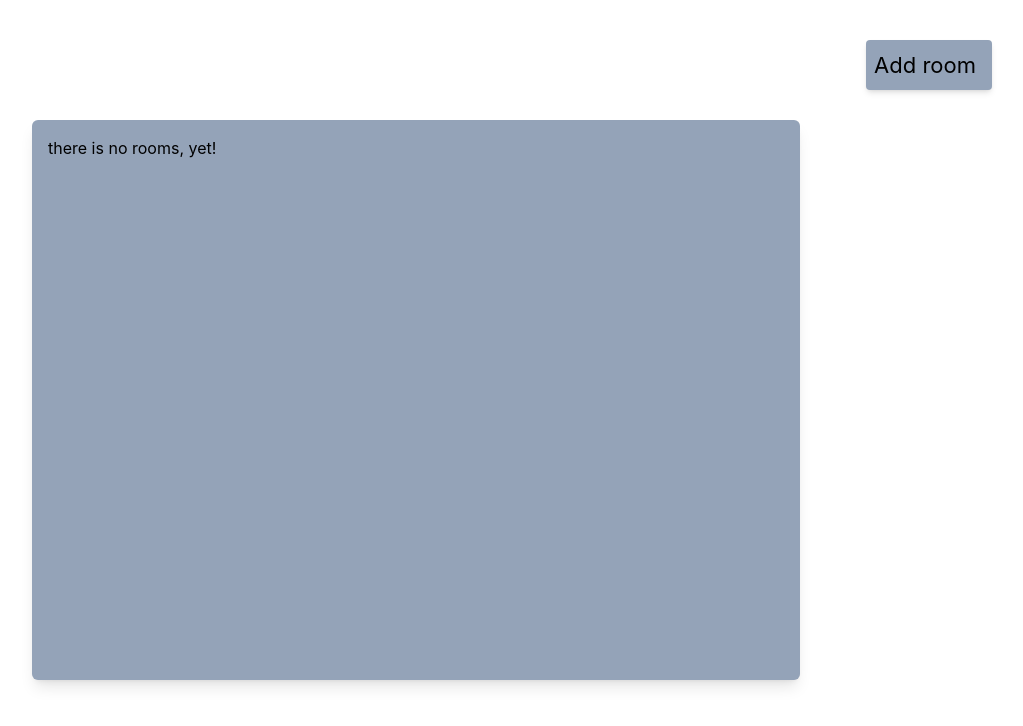
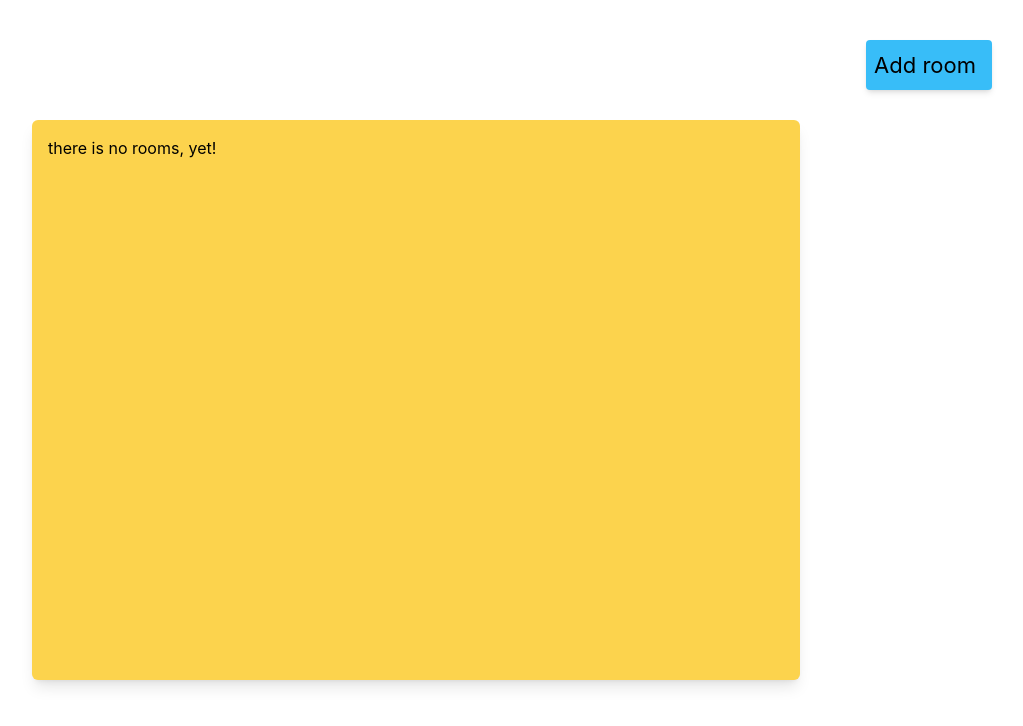
Before and after one commit to bimus-github/online-game, a React (Create React App) app: page / in a window 1280 px wide. Shown: the top 726 px of the page, without its empty margins (224-1247 px from the left). Built offline with nearby package versions, Linux system fonts and the light colour scheme.

Commit message:
adding custom colors to tailwind css

```diff
--- a/src/index.css
+++ b/src/index.css
@@ -10,6 +10,7 @@ body {
     sans-serif;
   -webkit-font-smoothing: antialiased;
   -moz-osx-font-smoothing: grayscale;
+  background-color: "#fffbeb";
 }
 
 * {
--- a/src/pages/GameBoard.tsx
+++ b/src/pages/GameBoard.tsx
@@ -259,7 +259,7 @@ function GameBoard() {
       <div className={styles.messageDiv}>
         <button
           onClick={handelRestart}
-          className="bg-slate-200 hover:bg-slate-100 p-2"
+          className="bg-bg-btn hover:bg-bg-btn-l p-2"
         >
           Restart
         </button>
@@ -286,11 +286,11 @@ const styles = {
     "@tailwind w-screen relative h-screen flex flex-row sm:flex-col gap-10 justify-around items-center",
 
   boardDiv:
-    "w-[500px] h-[500px]  bg-slate-300 sm:absolute sm:bottom-[10%] sm: shadow-lg shadow-gray-300 grid grid-cols-3 items-center  justify-center gap-4 p-4 rounded-l  lg:w-[400px] lg:h-[400px] md:w-[300px] md:h-[300px]",
+    "w-[500px] h-[500px]  bg-bg-d sm:absolute sm:bottom-[10%] sm: shadow-lg shadow-gray-300 grid grid-cols-3 items-center  justify-center gap-4 p-4 rounded-lg  lg:w-[400px] lg:h-[400px] md:w-[300px] md:h-[300px]",
 
   messageDiv:
-    "w-[300px] lg:w-[250px] md:w-[200px] sm:absolute sm:top-2 sm:right-2 bg-slate-300 shadow-lg shadow-gray-300  rounded-lg flex flex-col gap-4 p-3",
+    "w-[300px] lg:w-[250px] md:w-[200px] sm:absolute sm:top-2 sm:right-2 bg-bg-d shadow-lg shadow-gray-300  rounded-lg flex flex-col gap-4 p-3",
 
   srclBtn:
-    "h-full relative bg-slate-100 flex justify-center items-center  rounded-full shadow-sm hover:bg-slate-200",
+    "h-full relative bg-bg-l flex justify-center items-center  rounded-full shadow-sm hover:bg-white",
 };
--- a/src/pages/Home.tsx
+++ b/src/pages/Home.tsx
@@ -49,13 +49,16 @@ function Home() {
       <button onClick={openModal} className={styles.generateRoomBtn}>
         <p>Add room</p>
       </button>
+
       <div className={styles.roomListsDiv}>
         {rooms.length !== 0 ? (
-          rooms.map((_, key) => (
+          rooms.map((room, key) => (
             <div className={styles.infoRoom} key={key}>
-              <p>{key + 1}. Room Name</p>
-              <p></p>
-              <p>lock</p>
+              <p>
+                {key + 1}. {room.name}
+              </p>
+              <p>{room.description}</p>
+              <p>{room.password.length === 0 ? "open" : "lock"}</p>
             </div>
           ))
         ) : (
@@ -122,17 +125,17 @@ export default Home;
 const styles = {
   main: "relative flex justify-center items-center flex-col h-screen",
   generateRoomBtn:
-    "absolute top-[5%] right-[5%] h-[50px] bg-slate-400 hover:bg-slate-300 text-[22px] pl-2 pr-4 rounded shadow-md",
+    "absolute top-[5%] right-[5%] h-[50px] bg-bg-btn hover:bg-bg-btn-l text-[22px] pl-2 pr-4 rounded shadow-md",
   roomListsDiv:
-    "w-[60%] bg-slate-400 rounded-md p-4 flex flex-col gap-4 shadow-lg overflow-y-auto h-[70%]",
+    "w-[60%] bg-bg-d rounded-md p-4 flex flex-col gap-4 shadow-lg overflow-y-auto h-[70%]",
   infoRoom:
-    " w-full  bg-slate-200 hover:bg-slate-100 p-4 rounded-md shadow-sm flex flex-row justify-around gap-5",
-  modal: "relative w-full ",
+    " w-full  bg-bg hover:bg-bg-l p-4 rounded-md shadow-sm flex flex-row justify-around gap-5",
+  modal: "relative w-full",
   modalTitle: "w-full flex justify-center items-center text-[25px]",
   modalForm: " flex flex-col gap-4",
   modalInputDiv: " w-full flex flex-col gap-2",
   inputTitle: "",
   modalInput:
     " w-full overflow-hidden border-[1px] p-2 rounded-md border-slate-700 outline-none",
-  createRoomBtn: " bg-blue-400 hover:bg-blue-300 p-3 rounded-lg",
+  createRoomBtn: " bg-bg-btn hover:bg-bg-btn-l p-3 rounded-lg",
 };
--- a/tailwind.config.js
+++ b/tailwind.config.js
@@ -1,4 +1,6 @@
+const colors = require("tailwindcss/colors");
 /** @type {import('tailwindcss').Config} */
+
 module.exports = {
   content: ["./src/**/*.{js,jsx,ts,tsx}"],
   theme: {
@@ -19,6 +21,15 @@ module.exports = {
       sm: { max: "639px" },
       // => @media (max-width: 639px) { ... }
     },
+    colors: {
+      ...colors,
+      bg: colors.amber[200],
+      "bg-l": colors.amber[100],
+      "bg-d": colors.amber[300],
+      "bg-btn": colors.sky[400],
+      "bg-btn-l": colors.sky[300],
+      "bg-btn-d": colors.sky[500],
+    },
   },
   plugins: [],
 };
```
